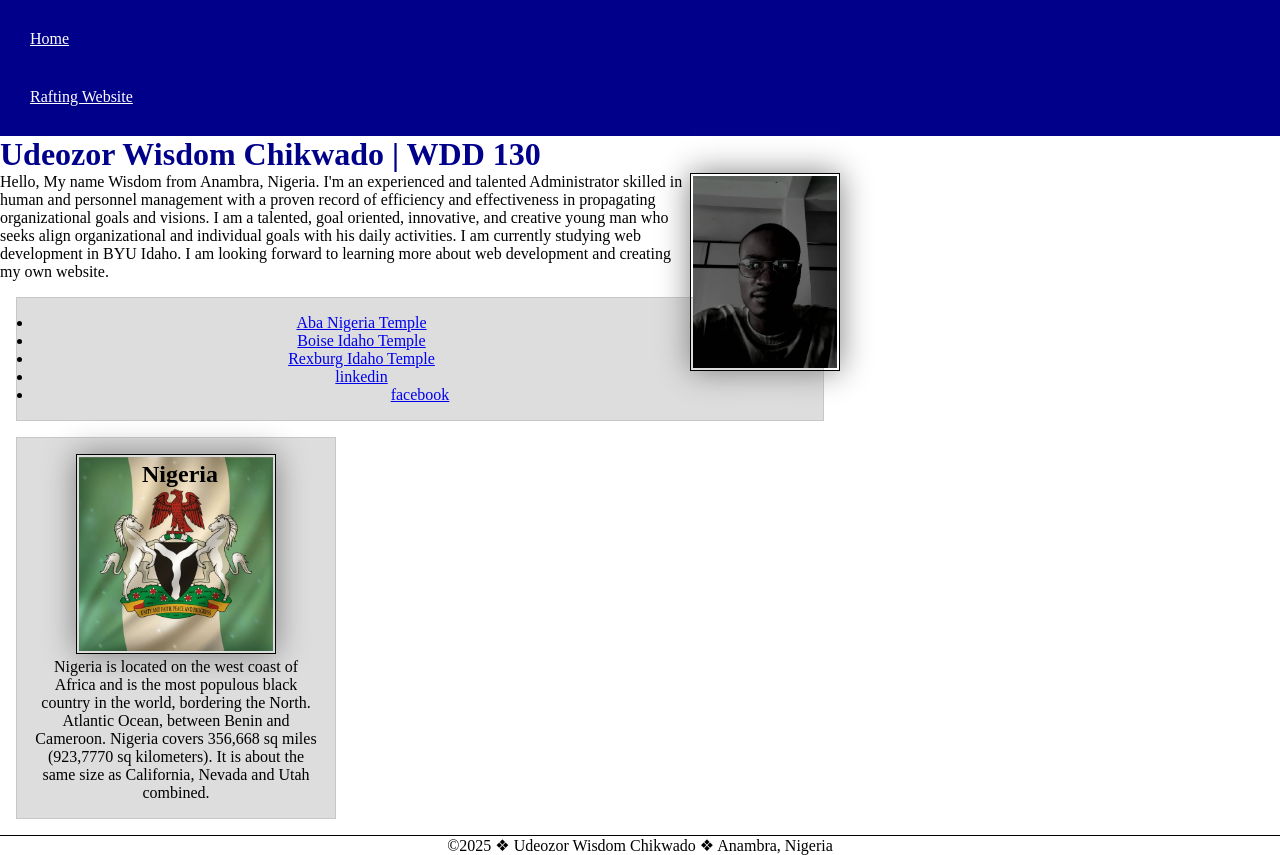
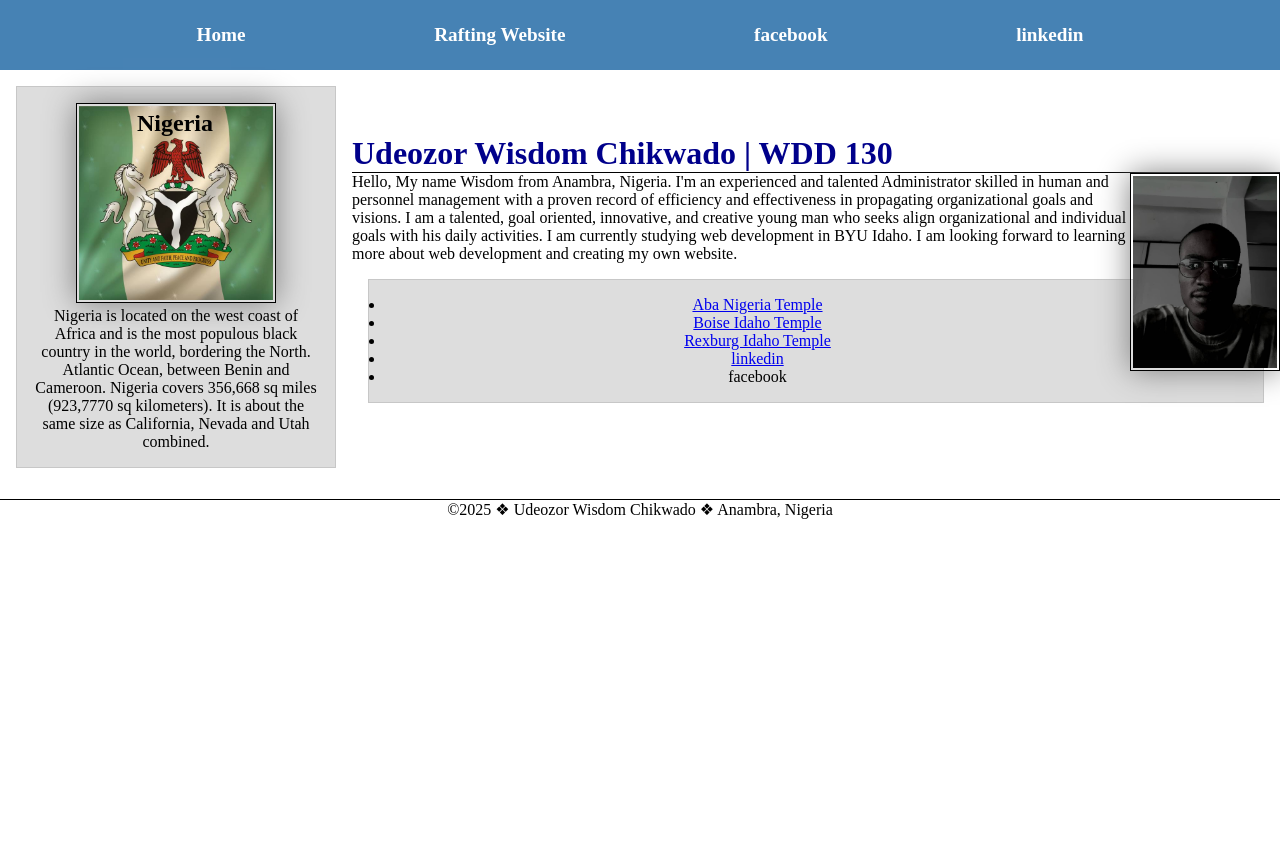
Before and after one commit to chi-kwa-do002/wdd130, a plain HTML site: page index.html in a window 1280 px wide. After the commit the page ends 800 px from the top, so only its background shows below. Drawn offline with Linux system fonts and the light colour scheme.

Commit message:
updated my homepage

```diff
--- a/index.html
+++ b/index.html
@@ -15,9 +15,12 @@
         <nav>
             <a href="#">Home</a>
             <a href="wwr/">Rafting Website</a>
+            <a href="www.facebook.com">facebook</a>
+            <a href="www.linkedin.com">linkedin</a>
         </nav>
     </header>
-    <main>
+    <div class="grid">
+        <main >
             <h1>Udeozor Wisdom Chikwado | WDD 130</h1>
             <img src="./images/profile.jpg" alt="Hello, my name is Udeozor Wisdom Chikwado" width="200">
             <p>Hello, My name Wisdom from Anambra, Nigeria. I'm an experienced and talented Administrator skilled in human
@@ -31,7 +34,7 @@
                 <li><a href="https://newsroom.churchofjesuschrist.org/article/boise-idaho-temple" target="_blank" rel="noopener noreferrer">Boise Idaho Temple </a></li>
                 <li><a href="https://newsroom.churchofjesuschrist.org/article/rexburg-idaho-temple" target="_blank" rel="noopener noreferrer">Rexburg Idaho Temple</a></li>
                 <li><a href=" https://linkedin.com" target="_blank" rel="noopener noreferrer">linkedin</a></li>
-            <li><a href="https://facebook.com" target="_blank" rel="noopener noreferrer">facebook</a></li>
+                <li><a ref="https://facebook.com" target="_blank" rel="noopener noreferrer">facebook</a></li>
             </ul>
         </main>
         <aside class="box">
@@ -40,6 +43,7 @@
             <p>Nigeria is located on the west coast of Africa and is the most populous black country in the world, bordering the North. Atlantic Ocean, between Benin and Cameroon. Nigeria covers 356,668 sq miles (923,7770 sq kilometers). It is about the
             same size as California, Nevada and Utah combined.</p>
         </aside>
+    </div>
     <footer>
         <p>&copy;2025 &#10070; Udeozor Wisdom Chikwado &#10070; Anambra, Nigeria</p>
     </footer>
--- a/styles/styles.css
+++ b/styles/styles.css
@@ -11,19 +11,34 @@
 
 }
 
-
 nav{
-    background-color: darkblue;
-    padding: 10px;
+    background-color: steelblue;
+    padding: 1rem;
+    display: flex;
+    justify-content: space-evenly;
+    align-items: center;
 }
 nav a{
-    color: white;
     display: block;
-    padding: 20px;
+    padding: 0.5rem;
+    text-decoration: none;
+    font-size: 1.2rem;
+    font-weight: 700;
+    color: #fff;
+}
+header, .grid, footer{
+    max-width: 84 0px;
+    margin: 0 auto;
 }
 main{
-    max-width: 840px;
-}main img{
+    grid-column: 2;
+    /* max-width: 840px;*/
+}
+.grid{
+    display: grid;
+    align-items: center;
+}
+main img{
     float: right;
     width: var(--width);
     height: var(--height);
@@ -33,6 +48,7 @@ main{
 }
 h1{
     color: darkblue;
+    border-bottom: 1px solid black;
 }
 img{
     width: var(--width);
@@ -44,6 +60,8 @@ img{
 aside{
     width: 20rem;
     position: relative;
+    grid-column: 1;
+    grid-row: 1;
     /* margin: 1rem; */
     /* border: 1px solid rgb(0 0 0/ 0.2);  */
     /* padding: 1rem; */
@@ -54,7 +72,7 @@ aside{
 aside h2 {
   position: absolute;
   top: 23px;
-  left: 125px;
+  left: 120px;
 }
 aside img{
     width: 200px;
--- a/week04/styles/flexbox.css
+++ b/week04/styles/flexbox.css
@@ -1,6 +1,7 @@
 body {
     font-family: Helvetica, Arial, sans-serif;
     margin: 1rem;
+    display: flex;
 }
 
 .flex-container {
@@ -8,6 +9,7 @@ body {
     background-color: lightyellow;
     display: flex;
     flex-wrap: wrap;
+
 }
 
 .flex-item {
```
Lines whose indentation alone changed are shown as unchanged.
